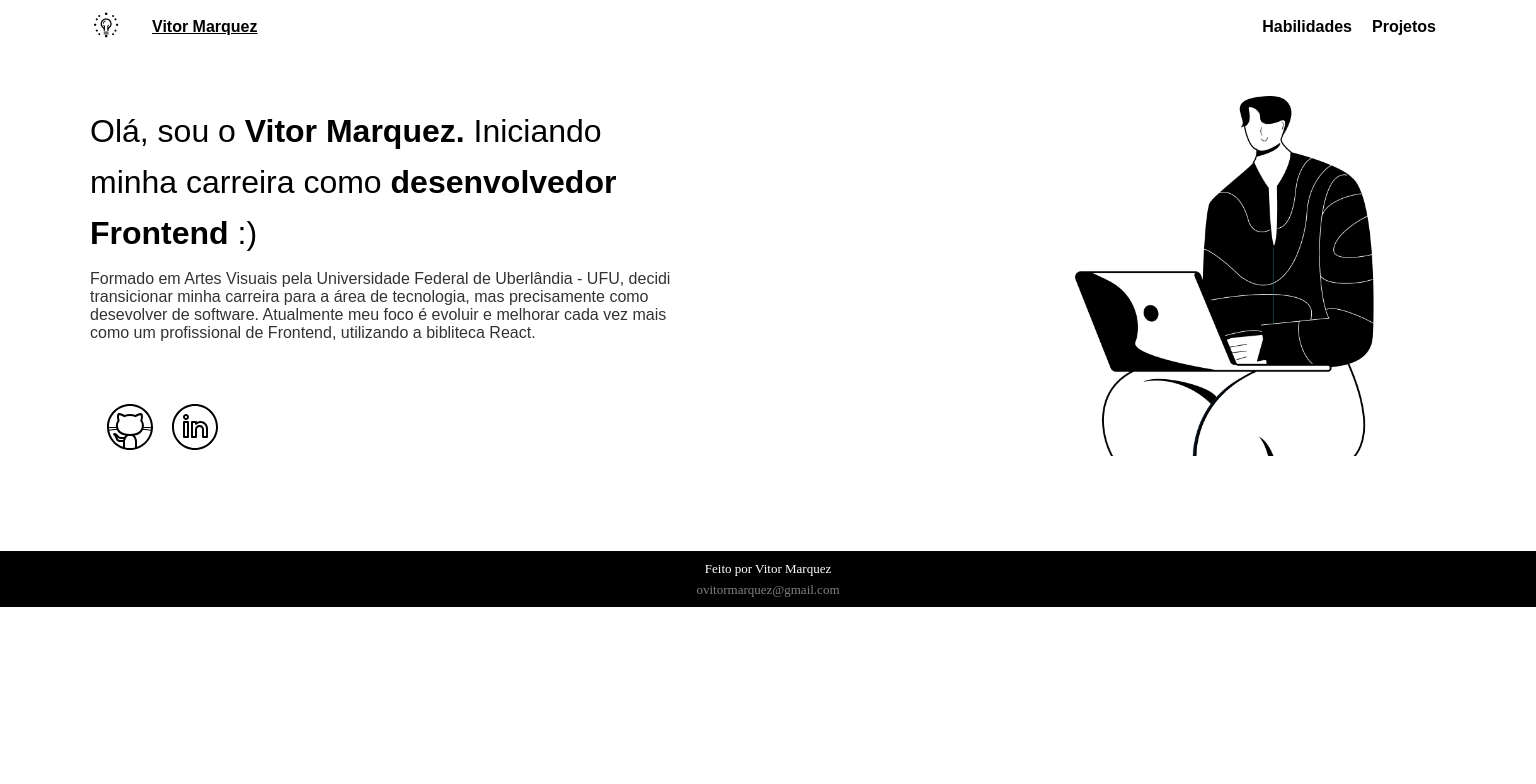
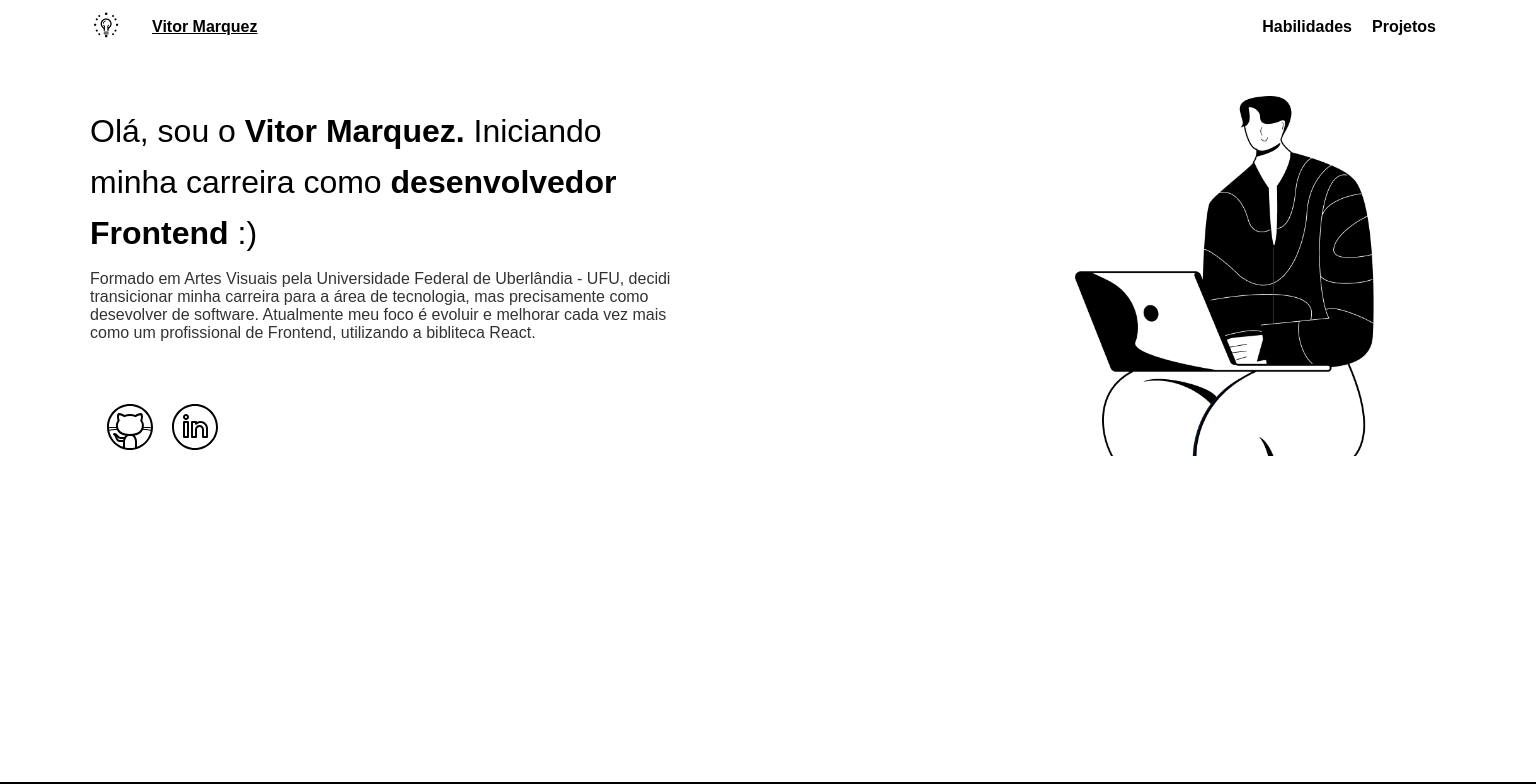
Before and after one commit to VitorMarquezz/portefolio, a React (Create React App) app: page / in a window 1536 px wide. Shown: the top 784 px of the page. Built offline with nearby package versions, Linux system fonts and the light colour scheme.

Commit message:
ajustes4

```diff
--- a/src/App.js
+++ b/src/App.js
@@ -3,7 +3,7 @@ import Header from "./components/header";
 import Inicio from "./paginas/Inicio";
 import Habilidades from "./paginas/habilidades";
 import Projetos from "./paginas/projetos";
-import Rodape from "./components/rodape";
+import Footer from "./components/footer";
 
 function App() {
   return (
@@ -16,7 +16,7 @@ function App() {
           <Route path="projetos" element={<Projetos />} />
           <Route path="*" element="Pagina não encontrada" />
         </Routes>
-        <Rodape/>
+        <Footer/>
       </BrowserRouter>
     </div>
   );
--- /dev/null
+++ b/src/components/footer/footer.module.css
@@ -0,0 +1,6 @@
+.container {
+    background-color: black;
+    position: absolute;
+    bottom: 0;
+    width: 100%;
+}
--- /dev/null
+++ b/src/components/footer/index.js
@@ -0,0 +1,11 @@
+import styles from './footer.module.css'
+
+export default function Footer() {
+    return (
+        <div className={styles.container}>
+            <footer className={styles.footer}>
+                <p>Feito por Vitor Marquez</p>
+            </footer>
+        </div>
+    )
+}
--- a/src/components/rodape/Rodape.module.css
+++ /dev/null
@@ -1,46 +0,0 @@
-.container  {
-    background-color: black;
-    color: white;
-    position: relative;
-    top: 45px;
-    max-width: 100%;
-    width: 100%;
-    height: 3.5rem;
-    margin-top: 20px;
-}
-
-.made {
-    margin: auto;
-    padding-top: 10px;
-    text-align: center;
-    font-size: small;
-}
-
-.email {
-    margin: auto;
-    text-align: center;
-    opacity: 0.5;
-    padding: 5px;
-    font-size: small
-}
-
-
-@media only screen and (min-width: 1310px) {
-    .container {
-    background-color: black;
-    color: white;
-    position: relative;
-    max-width: 100%;
-    width: 100%;
-    height: 3.5em;
-    margin: 0px;
-    padding: 0;
-}
-}
-
-@media only screen and (min-width: 1900px) {
-    .container {
-        position: absolute;
-        bottom: 0;
-    }
-}
--- a/src/components/rodape/index.js
+++ /dev/null
@@ -1,12 +0,0 @@
-import styles from './Rodape.module.css'
-
-export default function Rodape() {
-  return (
-    <div className={styles.container}>
-      <footer className={styles.footer}>
-        <p className={styles.made}>Feito por Vitor Marquez</p>
-        <p className={styles.email}>ovitormarquez@gmail.com</p>
-      </footer>
-    </div>
-  );
-}
```
